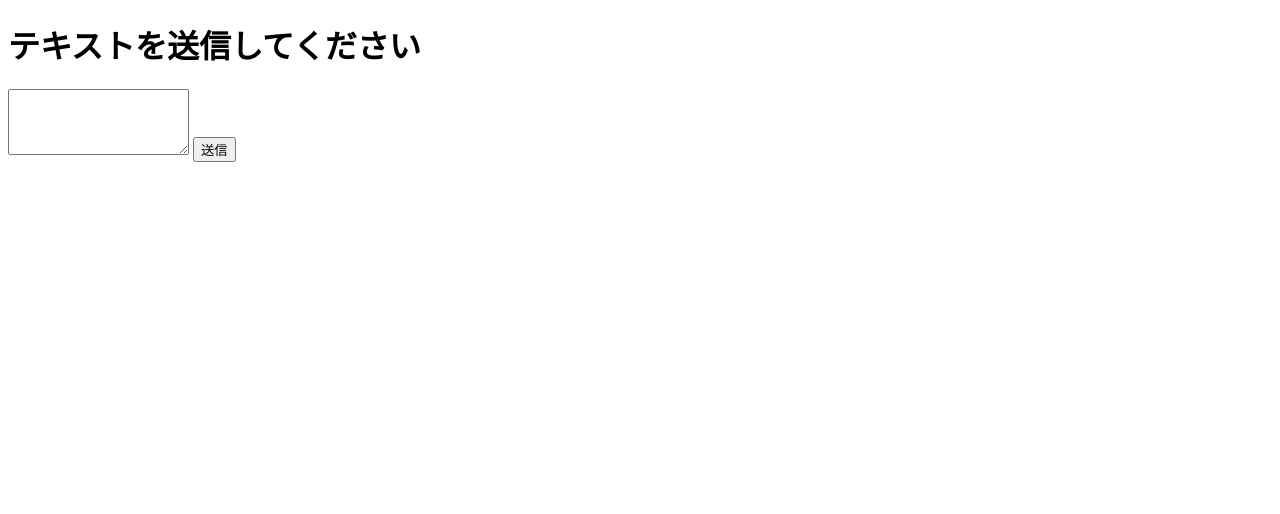
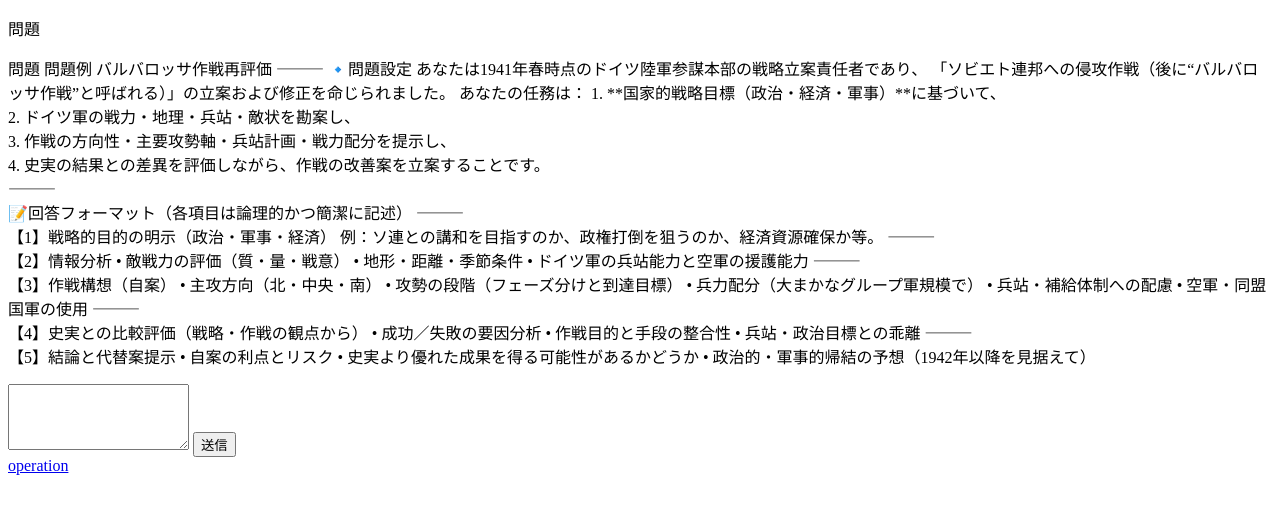
Before and after one commit to abak3o/wargame-ai, a plain HTML site: page frontend/index.html in a window 1280 px wide. Drawn offline with Linux system fonts and the light colour scheme.

Commit message:
feat: Frontend-Backend integration

```diff
--- a/frontend/index.html
+++ b/frontend/index.html
@@ -6,7 +6,69 @@
       <title>Hono フロントエンド</title>
     </head>
     <body>
-      <h1>テキストを送信してください</h1>
+      <p>問題</p>
+      <p>
+        問題
+
+問題例
+
+バルバロッサ作戦再評価
+
+⸻
+
+🔹問題設定
+
+あなたは1941年春時点のドイツ陸軍参謀本部の戦略立案責任者であり、
+「ソビエト連邦への侵攻作戦（後に“バルバロッサ作戦”と呼ばれる）」の立案および修正を命じられました。
+
+あなたの任務は：
+	1.	**国家的戦略目標（政治・経済・軍事）**に基づいて、<br>
+	2.	ドイツ軍の戦力・地理・兵站・敵状を勘案し、<br>
+	3.	作戦の方向性・主要攻勢軸・兵站計画・戦力配分を提示し、 <br>
+	4.	史実の結果との差異を評価しながら、作戦の改善案を立案することです。 <br>
+
+⸻
+<br>
+📝回答フォーマット（各項目は論理的かつ簡潔に記述）
+
+⸻
+<br>
+【1】戦略的目的の明示（政治・軍事・経済）
+
+例：ソ連との講和を目指すのか、政権打倒を狙うのか、経済資源確保か等。
+
+⸻
+<br>
+【2】情報分析
+	•	敵戦力の評価（質・量・戦意）
+	•	地形・距離・季節条件
+	•	ドイツ軍の兵站能力と空軍の援護能力
+
+⸻
+<br>
+【3】作戦構想（自案）
+	•	主攻方向（北・中央・南）
+	•	攻勢の段階（フェーズ分けと到達目標）
+	•	兵力配分（大まかなグループ軍規模で）
+	•	兵站・補給体制への配慮
+	•	空軍・同盟国軍の使用
+
+⸻
+
+<br>
+【4】史実との比較評価（戦略・作戦の観点から）
+	•	成功／失敗の要因分析
+	•	作戦目的と手段の整合性
+	•	兵站・政治目標との乖離
+
+⸻
+
+<br>
+【5】結論と代替案提示
+	•	自案の利点とリスク
+	•	史実より優れた成果を得る可能性があるかどうか
+	•	政治的・軍事的帰結の予想（1942年以降を見据えて）
+      </p>
       <form id="process-form">
         <textarea name="inputText" rows="4" required></textarea>
         <button type="submit">送信</button>
@@ -16,6 +78,7 @@
         <h2>処理結果:</h2>
         <p id="result-text"></p>
       </div>
+      <a href="./operation.html">operation</a>
 
       <script src="/script.js"></script>
     </body>
```
Also changed, not shown: backend/src/index.ts (+66 -1 lines), frontend/operation.html (+0 -1 lines), 1 other file.
